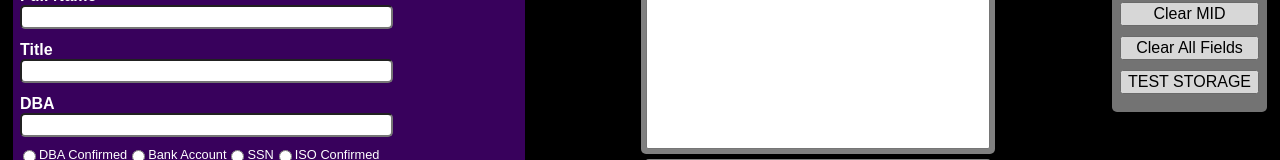
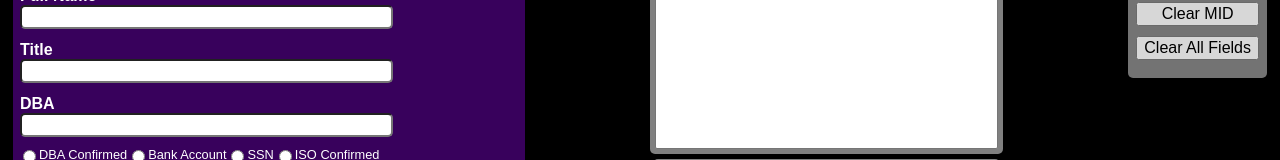
Before and after one commit to codedinsound/React-Global-Payments-Agent-Merchant-Tools, a React (Create React App) app: page / in a window 1280 px wide. Shown: the part 401-561 px from the top of the page. Built offline with nearby package versions, Linux system fonts and the light colour scheme.

Commit message:
1 file modified

```diff
--- a/Views/App.tsx
+++ b/Views/App.tsx
@@ -252,13 +252,6 @@ export default function App() {
           <button onClick={copyDBAToClipboard}>Copy DBA</button>
           <button onClick={clearMID}>Clear MID</button>
           <button onClick={clearFields}>Clear All Fields</button>
-          <button
-            onClick={() => {
-              LocalStorageWorker.store(merchantHistory);
-            }}
-          >
-            TEST STORAGE
-          </button>
         </div>
       </div>
       <section className="footer"></section>
```
